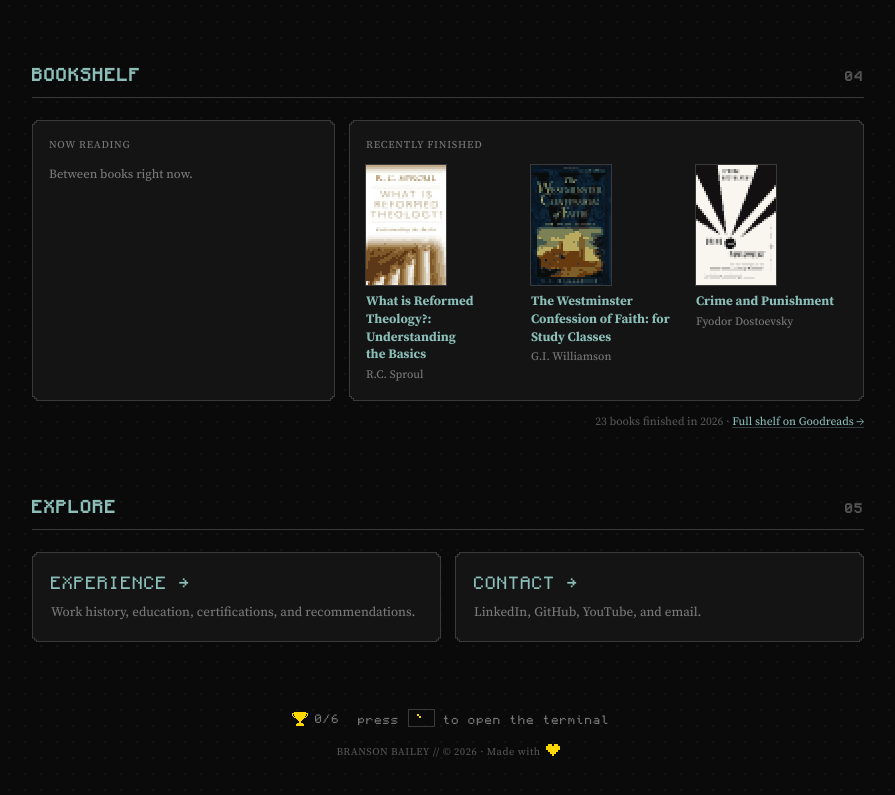
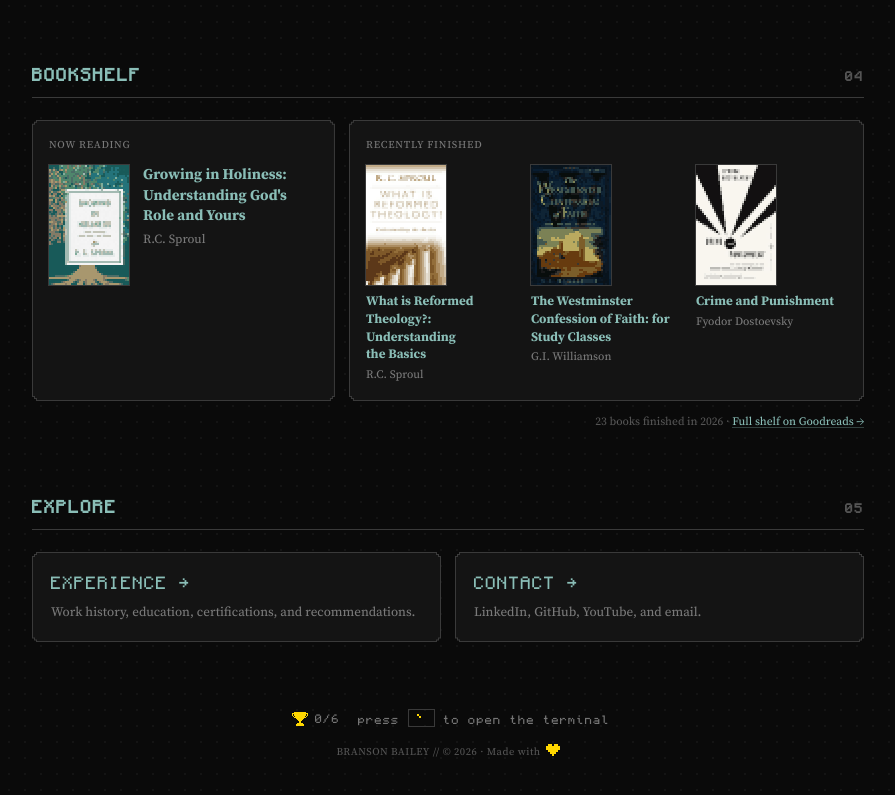
Before and after one commit to BransonBailey/bransonbailey.github.io, a plain HTML site: page about/index.html in a window 1280 px wide. Shown: the part 2507-3302 px from the top of the page, without its empty margins (192-1087 px from the left). Drawn offline with Linux system fonts and the light colour scheme.

Commit message:
Bookshelf: update from Goodreads

```diff
--- a/about/index.html
+++ b/about/index.html
@@ -83,7 +83,10 @@
   <div class="shelf">
     <div class="about-card shelf-now">
       <div class="stat-label">Now reading</div>
-      <p class="book-by">Between books right now.</p>
+      <a class="book" href="https://www.goodreads.com/book/show/46161158" rel="noopener">
+        <img class="book-cover" src="../books/46161158.png" width="80" height="120" alt="" loading="lazy">
+        <span class="book-text"><span class="book-title">Growing in Holiness: Understanding God&#x27;s Role and Yours</span><span class="book-by">R.C. Sproul</span></span>
+      </a>
     </div>
     <div class="about-card shelf-recent">
       <div class="stat-label">Recently finished</div>
```
Also changed, not shown: books/46161158.png (added).
